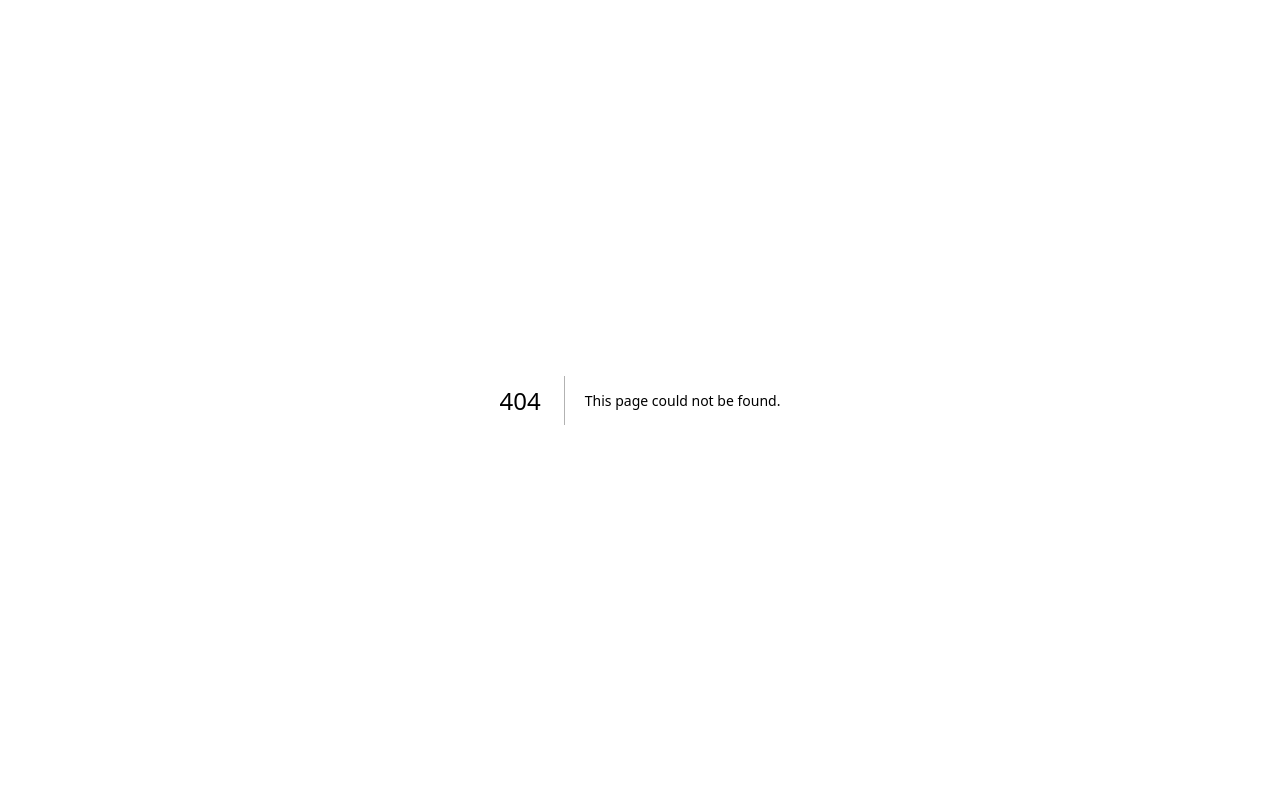
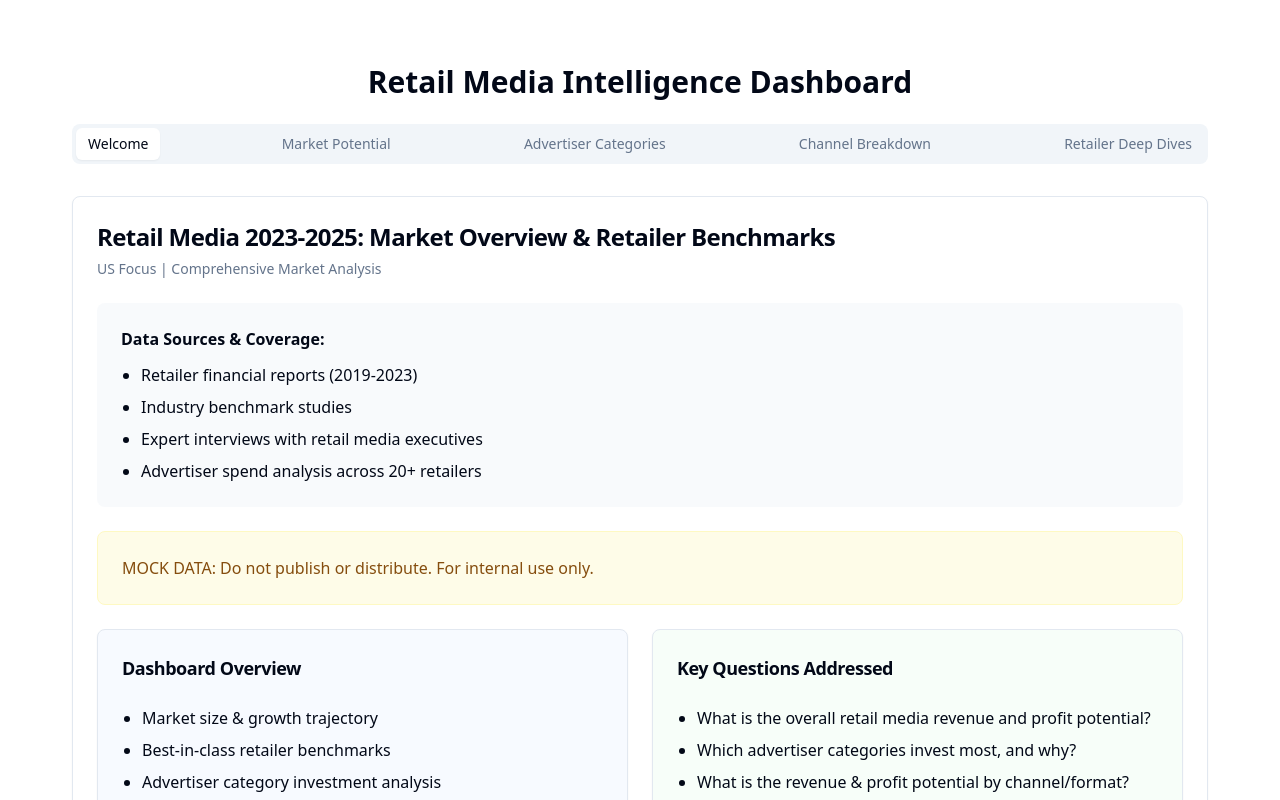
Before and after one commit to Chipkorvyn/retailmediaplatform, a Next.js app: page /dashboard in a window 1280 px wide. Before the commit this address had no page. Shown: the top 800 px of the page. Built offline with nearby package versions, Linux system fonts and the light colour scheme.

Commit message:
feat: Add dashboard page and update main page

```diff
--- /dev/null
+++ b/src/app/dashboard/page.tsx
@@ -0,0 +1,9 @@
+import RetailMediaDashboard from '@/components/dashboard/RetailMediaDashboard'
+
+export default function DashboardPage() {
+  return (
+    <div className="min-h-screen p-4 md:p-8">
+      <RetailMediaDashboard />
+    </div>
+  )
+}
--- a/src/app/page.tsx
+++ b/src/app/page.tsx
@@ -1,9 +1,5 @@
-import RetailMediaDashboard from '@/components/dashboard/RetailMediaDashboard'
+import { redirect } from 'next/navigation'
 
-export default function Home() {
-  return (
-    <main className="min-h-screen p-4 md:p-8">
-      <RetailMediaDashboard />
-    </main>
-  )
+export default function HomePage() {
+  redirect('/dashboard')
 }
```
